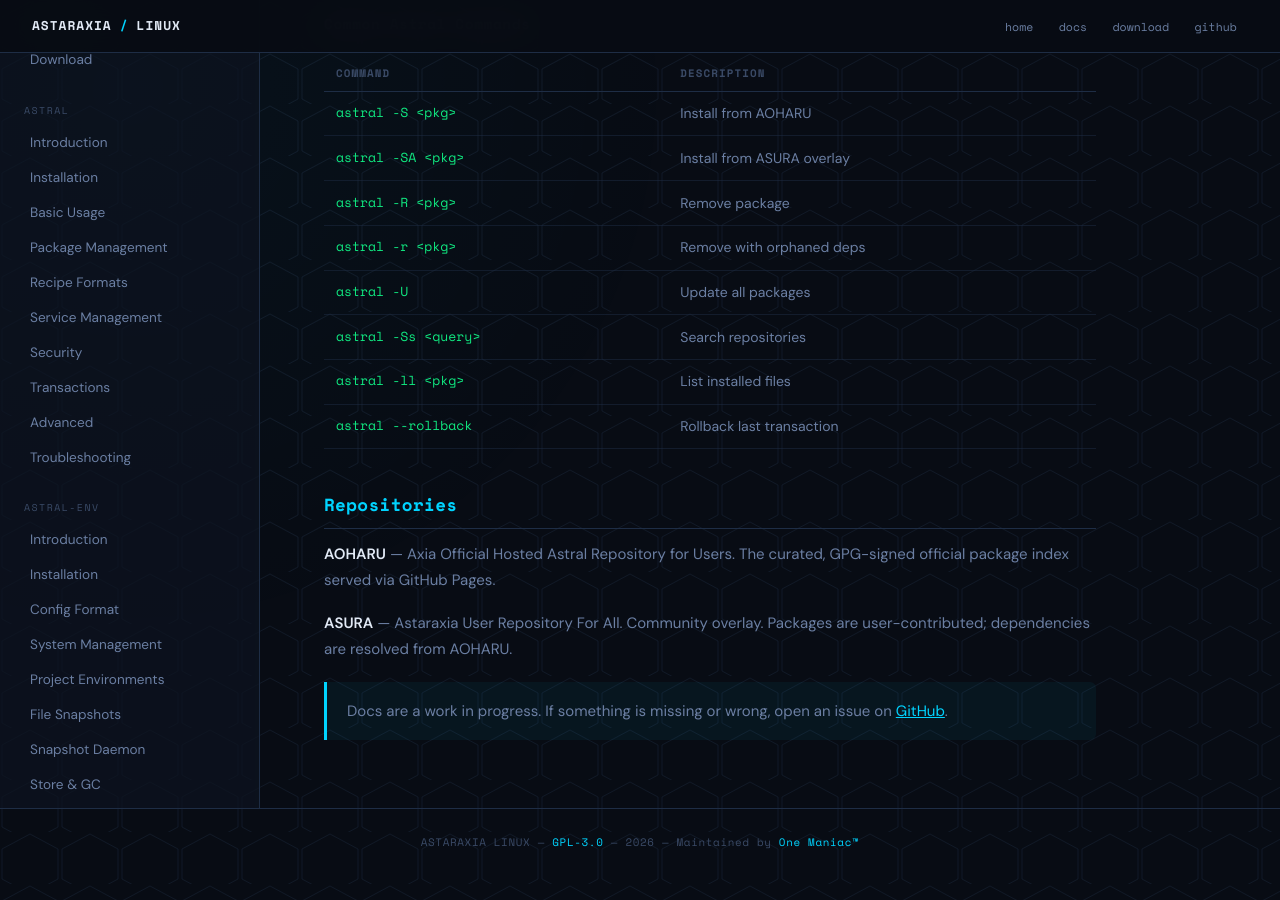
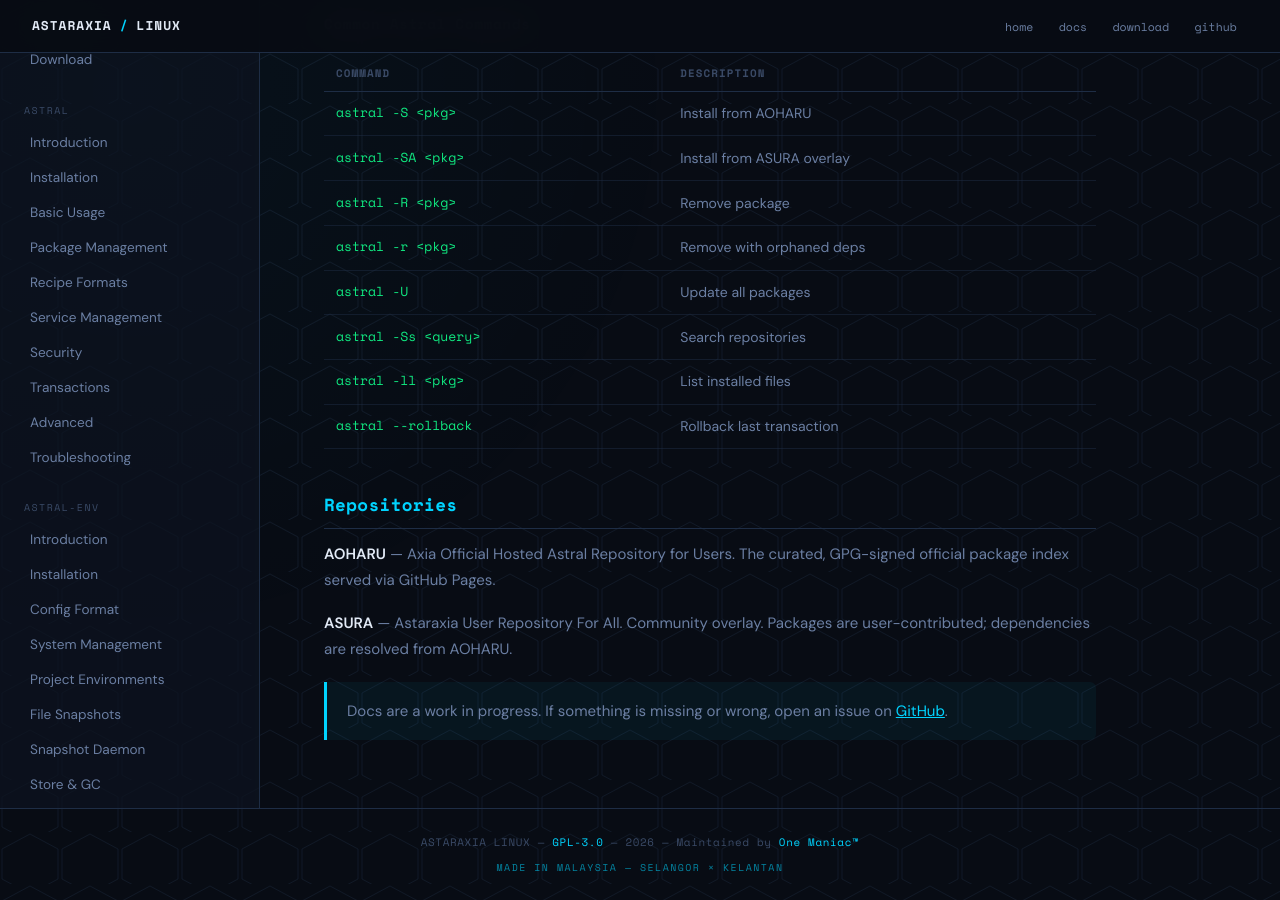
Before and after one commit to Astaraxia-Linux/astaraxia-linux.github.io, a Jekyll site: the page built from docs.html, in a window 1280 px wide and 900 px high, scrolled down 714 px. Built offline with Jekyll 4.4.1, drawn with Linux system fonts in a browser that asks for light colours.

Commit message:
Update docs.html

```diff
--- a/_layouts/docs.html
+++ b/_layouts/docs.html
@@ -460,6 +460,7 @@
 
 <footer class="docs-footer">
   <p>ASTARAXIA LINUX — <span>GPL-3.0</span> — 2026 — Maintained by <span>One Maniac™</span></p>
+  <p style="margin-top:0.4rem;font-size:0.62rem;letter-spacing:0.15em;color:var(--cyan);opacity:0.6;">MADE IN MALAYSIA — SELANGOR × KELANTAN</p>
 </footer>
 
 <script>
```
